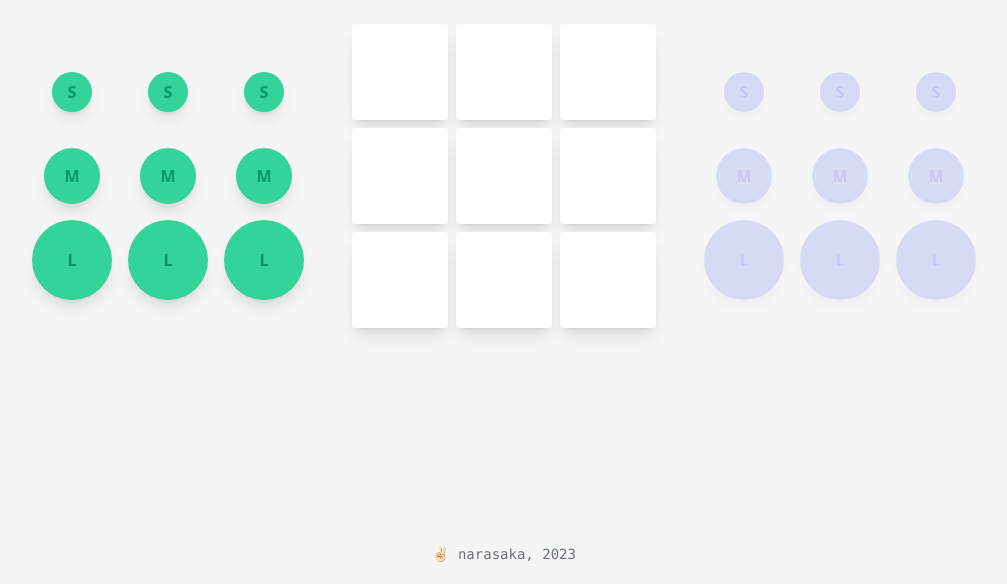
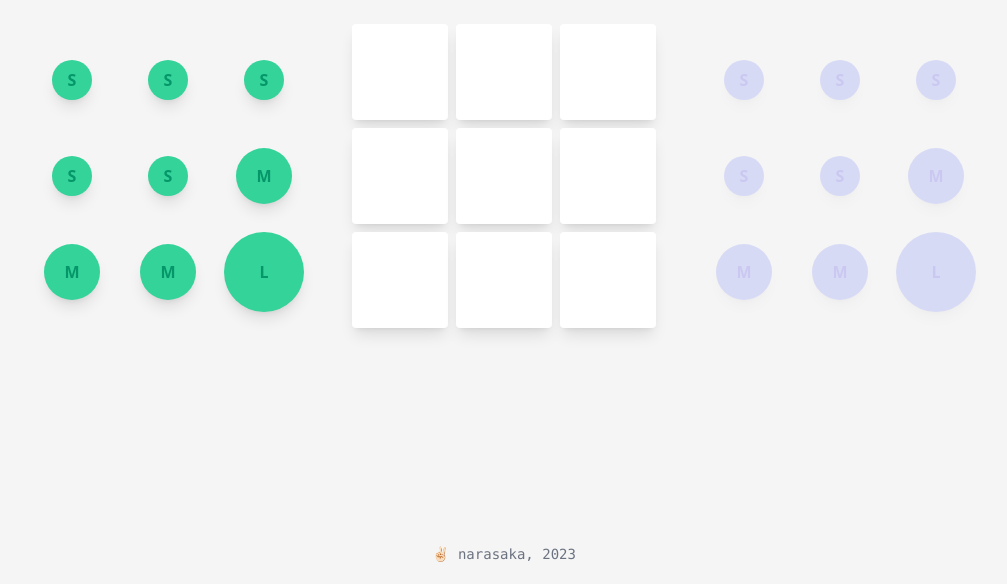
Before and after one commit to narasaka/thicctactoe, a Next.js app: page /game in a window 1280 px wide. Shown: the part 216-800 px from the top of the page, without its empty margins (136-1143 px from the left). Built offline with nearby package versions, Linux system fonts and the light colour scheme.

Commit message:
feat: change number of pieces

```diff
--- a/package.json
+++ b/package.json
@@ -11,6 +11,7 @@
   "dependencies": {
     "@dnd-kit/core": "^6.0.7",
     "@formkit/auto-animate": "^1.0.0-beta.6",
+    "class-variance-authority": "^0.4.0",
     "classnames": "^2.3.2",
     "next": "13.1.2",
     "react": "18.2.0",
--- a/src/components/Pieces.tsx
+++ b/src/components/Pieces.tsx
@@ -44,7 +44,7 @@ const Pieces: React.FC<PieceProps> = ({
       ref={parent}
     >
       {pieces
-        .slice(0, 3)
+        .slice(0, 5)
         .map((piece) =>
           playedPieces.includes(piece) ? null : (
             <Piece
@@ -57,7 +57,7 @@ const Pieces: React.FC<PieceProps> = ({
           )
         )}
       {pieces
-        .slice(3, 6)
+        .slice(5, 8)
         .map((piece) =>
           playedPieces.includes(piece) ? null : (
             <Piece
@@ -70,7 +70,7 @@ const Pieces: React.FC<PieceProps> = ({
           )
         )}
       {pieces
-        .slice(6, 9)
+        .slice(8, 9)
         .map((piece) =>
           playedPieces.includes(piece) ? null : (
             <Piece
--- a/src/pages/game.tsx
+++ b/src/pages/game.tsx
@@ -23,8 +23,8 @@ const initialGameState: GameState = {
 };
 const idToSize = (id: string) => {
   const num = parseInt(id);
-  if (num % 9 < 3) return 1;
-  if (num % 9 < 6) return 2;
+  if (num % 9 < 5) return 1;
+  if (num % 9 < 8) return 2;
   return 3;
 };
 
```
Also changed, not shown: 1 other file (tests, documents, lock files or other folders).
